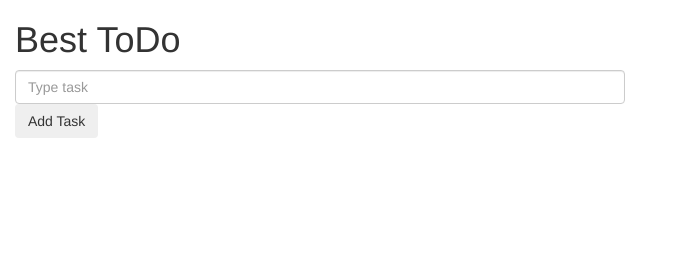
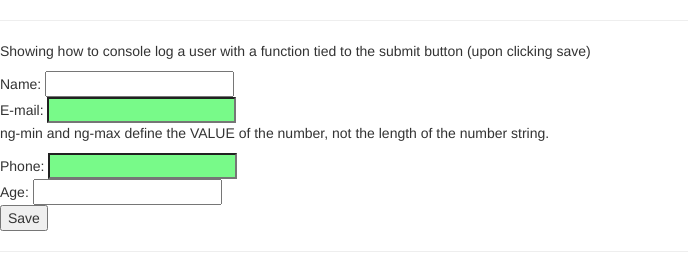
Before and after one commit to dave4534/angular-forms, a website: page public/index.html in a window 1280 px wide. Shown: the whole page, without its empty margins (0-688 px from the left). Drawn offline with nearby package versions, Linux system fonts and the light colour scheme.

Commit message:
First committ

```diff
--- a/package.json
+++ b/package.json
@@ -15,6 +15,6 @@
     "bootstrap": "^3.3.7",
     "express": "^4.14.0",
     "jquery": "^3.1.1",
-    "mongoose": "^4.7.2"
+    "mongoose": "^4.7.4"
   }
 }
--- a/public/controller.js
+++ b/public/controller.js
@@ -1,5 +1,6 @@
 app.controller('controller', function($scope, taskService){
 $scope.tasks = taskService.tasks;
+
 
  $scope.addTask = function(){
   // alert('Hello');
@@ -7,5 +8,10 @@ $scope.tasks = taskService.tasks;
   console.log($scope.todo);
 };
 
+$scope.printUser = function(user){
+  console.log(user);
+};
+
+
 
 });
--- a/public/index.html
+++ b/public/index.html
@@ -3,15 +3,31 @@
 <head>
   <title></title>
   <link rel="stylesheet" type="text/css" href="/node_modules/bootstrap/dist/css/bootstrap.css">
+  <link rel="stylesheet" type="text/css" href="style.css">
 </head>
 <body ng-app="besttodo" ng-controller="controller">
-<div class="col-md-6">
-  <h1>Best ToDo</h1>
+<!-- <div class="col-md-6">
+  <h1>Angular Forms (With BestToDo)</h1>
 
 <div class="taskList" ng-repeat="task in tasks">{{task}}</div>
 
 <input ng-model="input" class="input-group form-control" placeholder="Type task">
 <button class="btn" ng-click="addTask()">Add Task</button>
+ -->
+<hr>
+<p>Showing how to console log a user with a function tied to the submit button (upon clicking save)</p>
+<form name="myForm" ng-submit="myForm.$valid && printUser(user)">
+  Name: <input type="text" ng-model="user.name" ng-minlength=3 required /><br />
+  E-mail: <input type="email" ng-model="user.email" /><br />
+  <p>ng-min and ng-max define the VALUE of the number, not the length of the number string.</p>
+  Phone: <input type="text" ng-model="user.phone" ng-pattern="/^[0-9]*$/" ng-minlength=10 ng-maxlength=10 /><br />
+  Age: <input type="number" ng-model="user.pet" ng-min=16 ng-max=130 required /><br />
+  <input  type="submit" value="Save" />
+</form>
+
+<hr>
+
+
 </div>
 <script type="text/javascript" src="/node_modules/angular/angular.js"></script>
 <script type="text/javascript" src="app.js"></script>
--- /dev/null
+++ b/public/style.css
@@ -0,0 +1,11 @@
+ input.ng-valid {
+    background-color: #78FA89; /*type of green*/
+  }
+
+input.ng-dirty{
+  background-color: #b62421;
+}
+
+input.ng-dirty.ng-valid{
+  background-color: #78FA89;
+}
```
Also changed, not shown: 1 other file.
